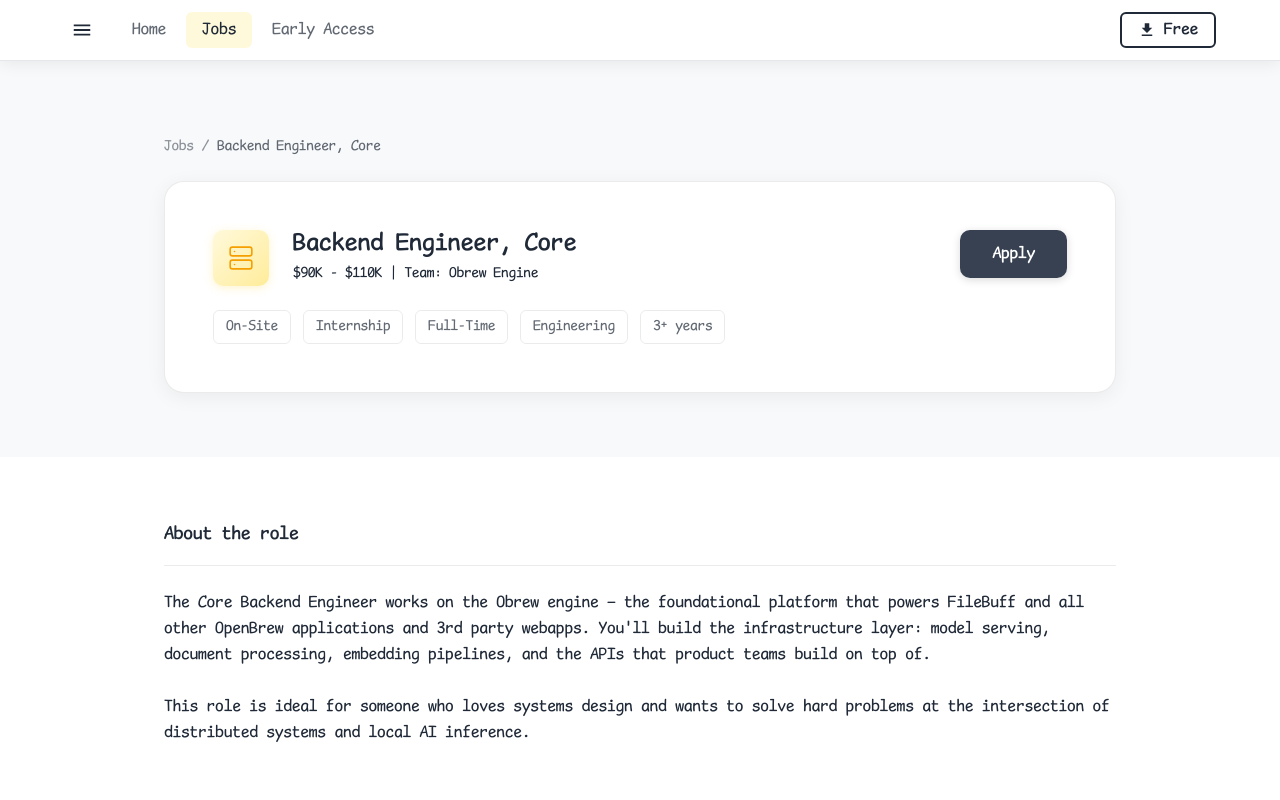
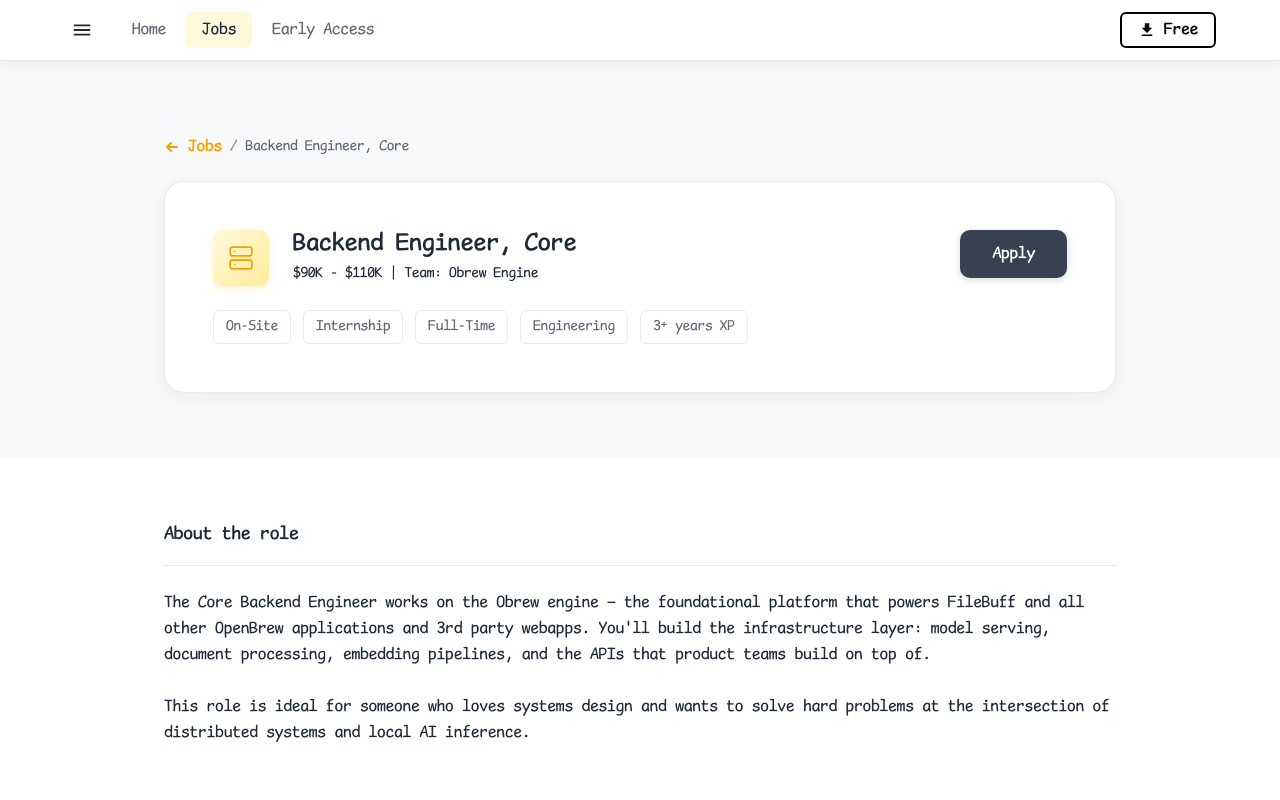
Before and after one commit to dieharders/homebrew-ai-website, a Next.js app: page /jobs/ai-engineer-backend in a window 1280 px wide. Shown: the top 800 px of the page. Built offline with nearby package versions, Linux system fonts and the light colour scheme.

Commit message:
Feature/lniks (#28)
* add xp

* fix arrow style

```diff
--- a/app/jobs/[slug]/page.tsx
+++ b/app/jobs/[slug]/page.tsx
@@ -1,8 +1,8 @@
 import type { Metadata } from "next";
-import Link from "next/link";
 import { notFound } from "next/navigation";
 import Header from "@/blocks/Header";
 import Button from "@/components/Button";
+import ExploreLink from "@/components/ExploreLink";
 import JobIcon from "@/components/JobIcon";
 import { jobs, getJobBySlug } from "@/data/jobs";
 
@@ -42,12 +42,9 @@
         <div className="bg-[var(--background-alternate)] pt-[calc(var(--page-header-height)+var(--space-5))] pb-[var(--space-5)]">
           <div className="mx-auto max-w-[var(--page-max-width)] px-[var(--page-padding)]">
             <nav className="flex items-center gap-2 text-sm text-[var(--text-muted)]">
-              <Link
-                href="/jobs"
-                className="text-[var(--accent-dark)] no-underline hover:underline"
-              >
+              <ExploreLink href="/jobs" reverse>
                 Jobs
-              </Link>
+              </ExploreLink>
               <span>/</span>
               <span className="text-[var(--text-shade)]">{job.title}</span>
             </nav>
--- a/components/ExploreLink.module.css
+++ b/components/ExploreLink.module.css
@@ -37,3 +37,11 @@
 .link:hover .arrow {
   transform: translateX(2px);
 }
+
+.arrowReverse {
+  transform: rotate(180deg);
+}
+
+.link:hover .arrowReverse {
+  transform: rotate(180deg) translateX(2px);
+}
--- a/components/ExploreLink.tsx
+++ b/components/ExploreLink.tsx
@@ -7,6 +7,7 @@
   children: React.ReactNode;
   className?: string;
   variant?: 'default' | 'light';
+  reverse?: boolean;
 }
 
 export default function ExploreLink({
@@ -14,15 +15,11 @@
   children,
   className,
   variant = 'default',
+  reverse = false,
 }: ExploreLinkProps) {
-  return (
-    <Link
-      href={href}
-      className={cx(styles.link, styles[variant], className)}
-    >
-      <span>{children}</span>
+  const arrow = (
     <svg
-        className={styles.arrow}
+      className={cx(styles.arrow, reverse ? styles.arrowReverse : undefined)}
       width="16"
       height="16"
       viewBox="0 0 16 16"
@@ -34,6 +31,16 @@
     >
       <path d="M3 8h10M9 4l4 4-4 4" />
     </svg>
+  );
+
+  return (
+    <Link
+      href={href}
+      className={cx(styles.link, styles[variant], className)}
+    >
+      {reverse && arrow}
+      <span>{children}</span>
+      {!reverse && arrow}
     </Link>
   );
 }
--- a/data/jobs.ts
+++ b/data/jobs.ts
@@ -38,7 +38,7 @@
     location: "On-Site",
     salary: "$90K - $105K",
     equity: null,
-    experience: "3+ years",
+    experience: "3+ years XP",
     postedDate: "2026-04-10",
     shortDescription:
       "Own the orchestration layer that connects AI models to product features — wiring inference pipelines, vector stores, and agent workflows into a cohesive harness.",
@@ -85,7 +85,7 @@
     location: "On-Site",
     salary: "$90K - $105K",
     equity: null,
-    experience: "3+ years",
+    experience: "3+ years XP",
     postedDate: "2026-04-08",
     shortDescription:
       "Own the interface layer of our AI products — build the screens, interactions, and design systems that make complex AI feel simple and intuitive.",
@@ -135,7 +135,7 @@
     location: "On-Site",
     salary: "$90K - $110K",
     equity: null,
-    experience: "3+ years",
+    experience: "3+ years XP",
     postedDate: "2026-04-12",
     shortDescription:
       "Build out the core AI engine — the native application powering model inference, embedding pipelines, and the APIs that all OpenBrew applications depend on.",
@@ -184,7 +184,7 @@
     location: "Remote",
     salary: "$150K - $200K",
     equity: "1% equity",
-    experience: "7+ years",
+    experience: "7+ years XP",
     postedDate: "2026-04-05",
     shortDescription:
       "Own the architecture of the Obrew core platform — define how the runtime, inference layer, API surface, and plugin system fit together from desktop to enterprise.",
@@ -240,7 +240,7 @@
     location: "Remote",
     salary: "$125K - $180K",
     equity: "1% equity",
-    experience: "4+ years",
+    experience: "4+ years XP",
     postedDate: "2026-04-01",
     shortDescription:
       "Build and run OpenBrew.ai's business operations — budgets, vendor contracts, government procurement, and financial reporting as the company scales.",
--- a/global/global.css
+++ b/global/global.css
@@ -143,9 +143,11 @@
   height: 100%;
 }
 
-a {
-  color: inherit;
-  text-decoration: none;
+@layer base {
+  a {
+    color: inherit;
+    text-decoration: none;
+  }
 }
 
 h1,
--- a/package.json
+++ b/package.json
@@ -1,6 +1,6 @@
 {
   "name": "openbrewai-website",
-  "version": "0.3.17",
+  "version": "0.3.18",
   "private": false,
   "packageManager": "pnpm@8.6.7",
   "engines": {
```
Lines whose indentation alone changed are shown as unchanged.
